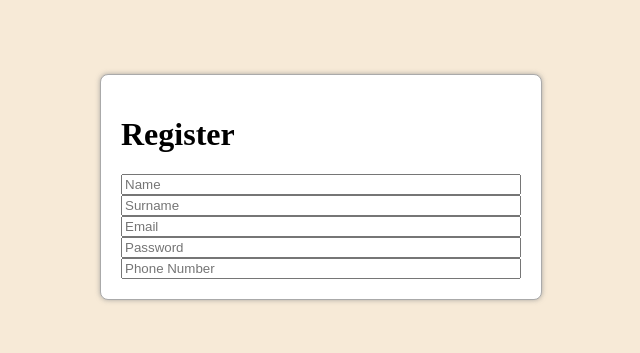
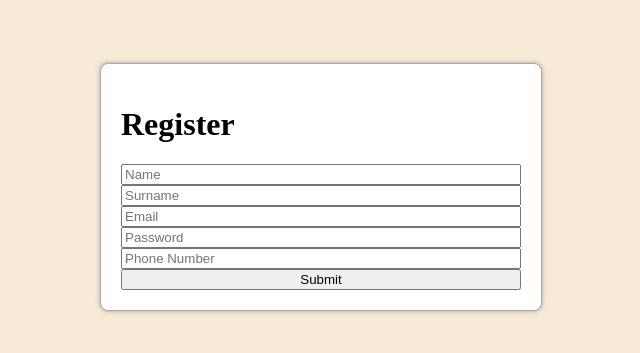
Before and after one commit to erdem-muhammed/Final-Project, a Vue app in the folder frontend/: page /#/signUp in a window 1280 px wide. Shown: the part 213-566 px from the top of the page, without its empty margins (319-959 px from the left). Built offline with nearby package versions, Linux system fonts and the light colour scheme.

Commit message:
added input submit

```diff
--- a/frontend/src/components/register.vue
+++ b/frontend/src/components/register.vue
@@ -7,6 +7,7 @@
             <input type="text"     placeholder="Email">
             <input type="password" placeholder="Password">
             <input type="text"     placeholder="Phone Number">
+            <input type="submit" value="Submit">
         </div>
     </div>
 </template>
```
